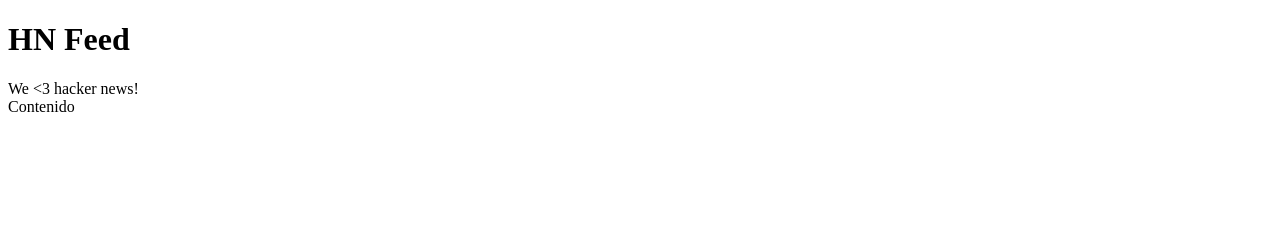
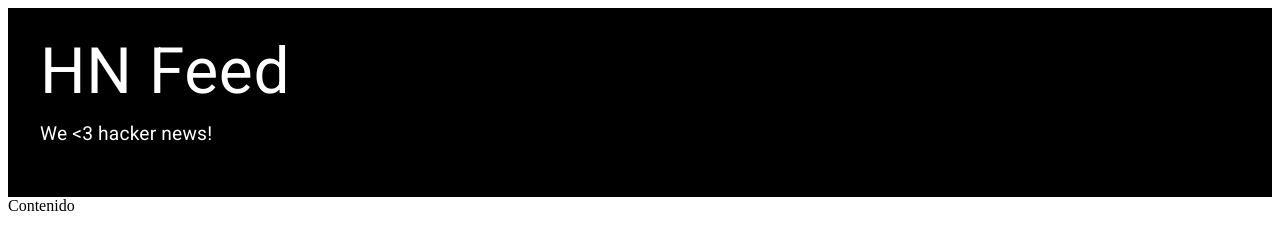
Before and after one commit to MageLnk/show-post-list, a React app in the folder Front/: page / in a window 1280 px wide. Built offline with nearby package versions, Linux system fonts and the light colour scheme.

Commit message:
title ok

```diff
--- a/Front/public/index.html
+++ b/Front/public/index.html
@@ -5,6 +5,8 @@
     <link rel="shortcut icon" href="%PUBLIC_URL%/favicon.ico" />
     <meta name="viewport" content="width=device-width, initial-scale=1" />
     <meta name="theme-color" content="#000000" />
+
+    <link rel="stylesheet" href="https://fonts.googleapis.com/css?family=Roboto:300,400,500,700&display=swap" />
     <!--
       manifest.json provides metadata used when your web app is installed on a
       user's mobile device or desktop. See https://developers.google.com/web/fundamentals/web-app-manifest/
--- a/Front/src/components/home/title/index.js
+++ b/Front/src/components/home/title/index.js
@@ -3,15 +3,21 @@
 //Los dos import de uso de variables en la App
 
 //Importar acá la librería CSS (Como boostrap), o el propio CSS
-
+import { Grid, Typography } from "@material-ui/core";
+import titleStyle from "./style/index";
 //Importar acá los componentes que llame la app
 
 const Title = props => {
+  const styleTitle = titleStyle();
   return (
-    <div>
-      <h1>HN Feed</h1>
-      <span>We &lt;3 hacker news!</span>
-    </div>
+    <Grid className={styleTitle.container}>
+      <Grid>
+        <Typography className={styleTitle.titlePage}>HN Feed</Typography>
+      </Grid>
+      <Grid>
+        <Typography className={styleTitle.subTitle}>We &lt;3 hacker news!</Typography>
+      </Grid>
+    </Grid>
   );
 };
 
--- /dev/null
+++ b/Front/src/components/home/title/style/index.js
@@ -0,0 +1,20 @@
+import { makeStyles } from "@material-ui/styles";
+
+export default makeStyles({
+  container: {
+    background: "black",
+    margin: 0,
+    fontWeight: "bold",
+    paddingTop: "1rem",
+    paddingBottom: "3rem",
+    paddingLeft: "2rem",
+  },
+  titlePage: {
+    fontSize: "4rem",
+    color: "white",
+  },
+  subTitle: {
+    fontSize: "1.2rem",
+    color: "white",
+  },
+});
--- a/Front/src/components/views/home/index.js
+++ b/Front/src/components/views/home/index.js
@@ -4,25 +4,25 @@
 import { Context } from "../../../store/appContext";
 //import { GlobalState } from '../../../Contexts'
 //Importar acá la librería CSS (Como boostrap), o el propio CSS
-import "./home.css";
+import { Container } from "@material-ui/core";
+import homeStyle from "./style";
+
 //Importar acá los componentes que llame la app
 import Title from "../../home/title";
 
 const Home = ({ match, history }) => {
   //const { value } = useContext(GlobalState);
-
+  const styleHome = homeStyle();
   return (
     <Context.Consumer>
       {({ store, actions }) => {
         return (
-          <div>
-            <div>
-              <Title />
-            </div>
+          <Container className={styleHome.container}>
+            <Title />
             <div>
               <span>Contenido</span>
             </div>
-          </div>
+          </Container>
         );
       }}
     </Context.Consumer>
--- /dev/null
+++ b/Front/src/components/views/home/style/index.js
@@ -0,0 +1,8 @@
+import { makeStyles } from "@material-ui/styles";
+
+export default makeStyles({
+  container: {
+    margin: 0,
+    padding: 0,
+  },
+});
```
Also changed, not shown: Front/src/components/views/home/home.css (deleted).
